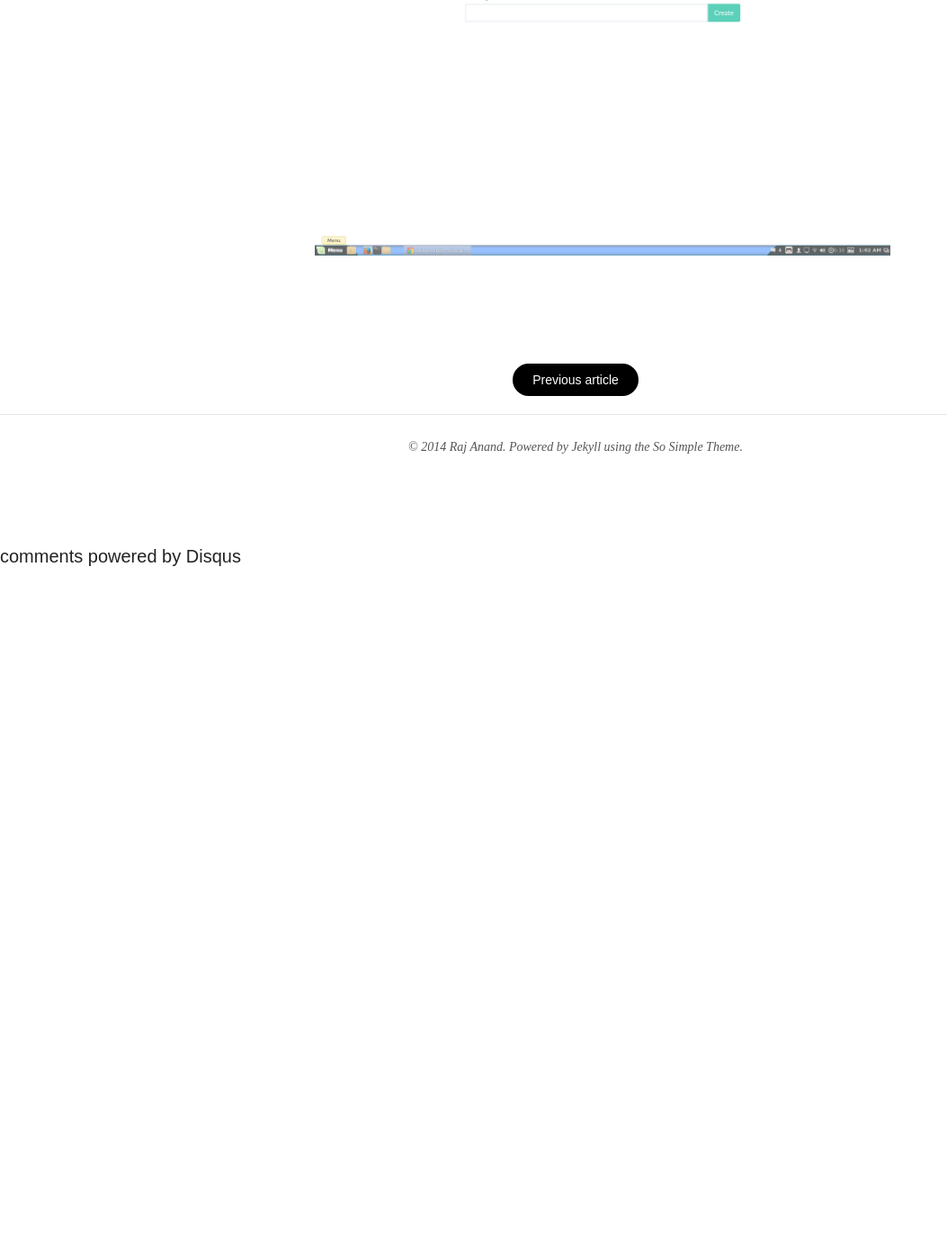
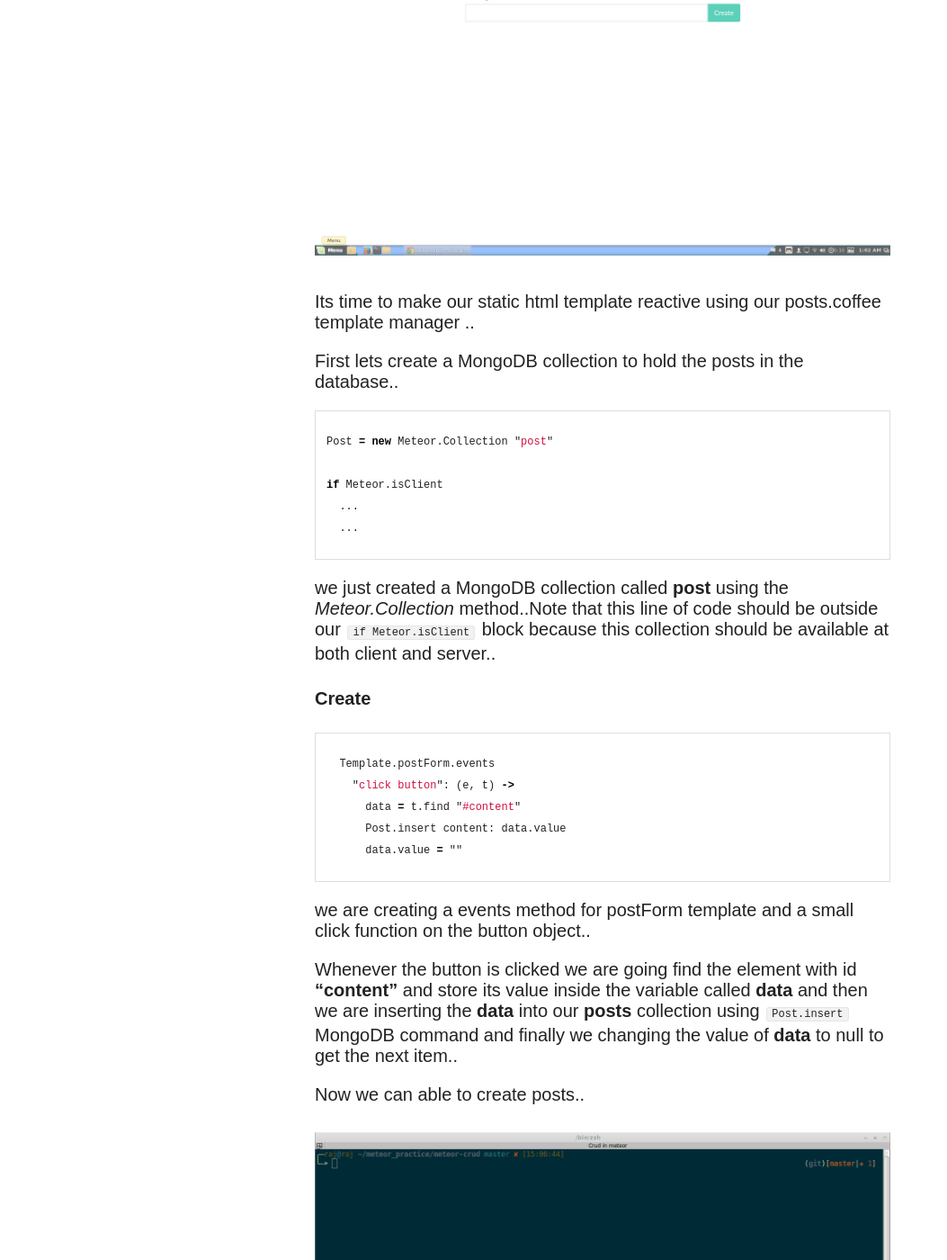
Before and after one commit to rajanand02/rajanand02.github.io, a Jekyll site: the page built from _posts/2014-03-18-crud-meteor.md, in a window 1280 px wide and 1400 px high, scrolled down 5726 px. Shown: the whole window at 90% size, without its empty margins (0-1053 px from the left). Built offline with Jekyll 4.4.1, drawn with Linux system fonts in a browser that asks for light colours; nearby versions of some CDN libraries; comment, search, counter and statistics services are not loaded; before the commit the page ends 6356 px from its top, so only the background shows below that; some of the changed text lies outside the part shown.

Commit message:
complete till read function in crud meteor

```diff
--- a/_posts/2014-03-18-crud-meteor.md
+++ b/_posts/2014-03-18-crud-meteor.md
@@ -183,3 +183,47 @@
     <img src ="/images/posts_page2.png">
   </a>
 </figure>
+
+Its time to make our static html template reactive using our posts.coffee template manager ..
+
+First lets create a MongoDB collection to hold the posts in the database..
+{% highlight javascript %}
+Post = new Meteor.Collection "post"
+
+if Meteor.isClient
+  ...
+  ...
+{% endhighlight%}
+
+we just created a MongoDB collection called **post** using the *Meteor.Collection* method..Note that this line of code should be outside our `if Meteor.isClient` block because this collection should be available at both client and server..
+
+#### Create
+
+{% highlight javascript%}
+  Template.postForm.events
+    "click button": (e, t) ->
+      data = t.find "#content"
+      Post.insert content: data.value
+      data.value = ""
+{% endhighlight%}
+
+we are creating a events method for postForm template and a small click function on the button object..
+
+Whenever the button is clicked we are going find the element with id **"content"** and store its value inside the variable called **data** and then we are inserting the **data** into our **posts** collection using `Post.insert` MongoDB command and finally we changing the value of **data** to null to get the next item..
+
+Now we can able to create posts..
+<figure>
+  <img src ="/images/mongo.gif">
+</figure>
+
+The posts doesn't show up yet in our page but we could see the post inside the mongo console by running `meteor mongo` inside your project directory..
+
+<small>Note: your meteor server should be running while opening mongo console</small>
+
+Now lets make the post available in our page..
+{% highlight javascript%}
+  Template.posts.post = ->
+    Post.find()
+{% endhighlight%}
+
+We are creating a template helper called **post** that will return the data from `Post.find()`..This **post** helpers is used inside the **posts** template to iterate through each posts..
```
Also changed, not shown: images/mongo.gif (added).
